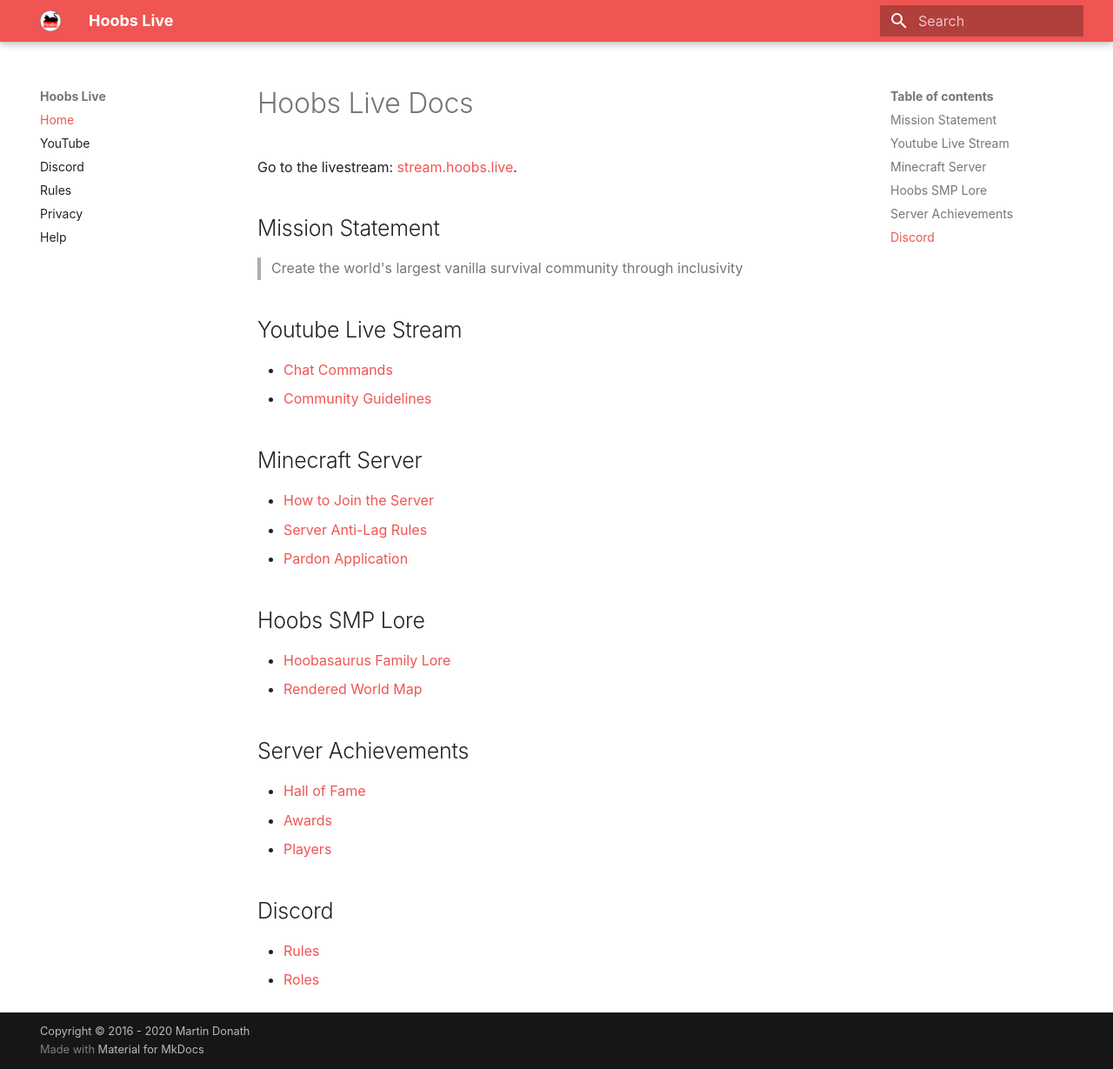
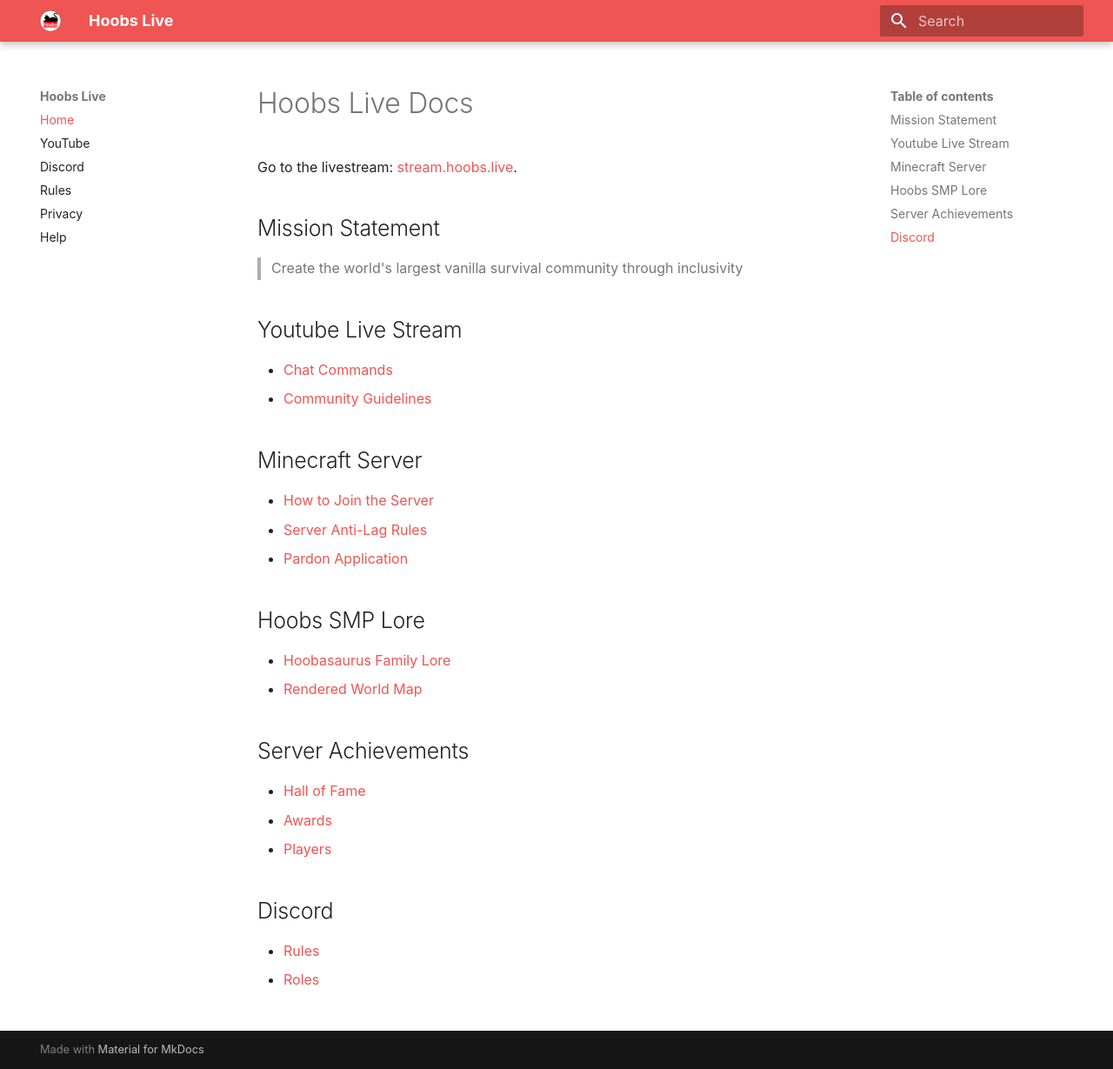
Before and after one commit to cunhar/hoobs-live-docs, an MkDocs documentation site: the page built from docs/index.md, in a window 1280 px wide and 1229 px high. Shown: the whole window at 87% size. Built offline with MkDocs 1.6.1 and Material for MkDocs 9.7.7, drawn with Linux system fonts in a browser that asks for light colours.

Commit message:
Fix wrong copyright

```diff
--- a/mkdocs.yml
+++ b/mkdocs.yml
@@ -19,4 +19,3 @@ theme:
     accent: red
   features:
     - header.autohide
-copyright: Copyright &copy; 2016 - 2020 Martin Donath
```
